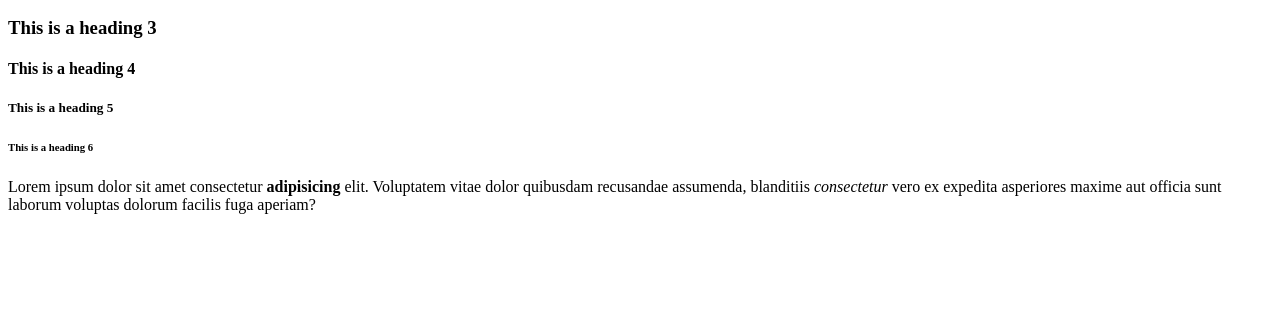
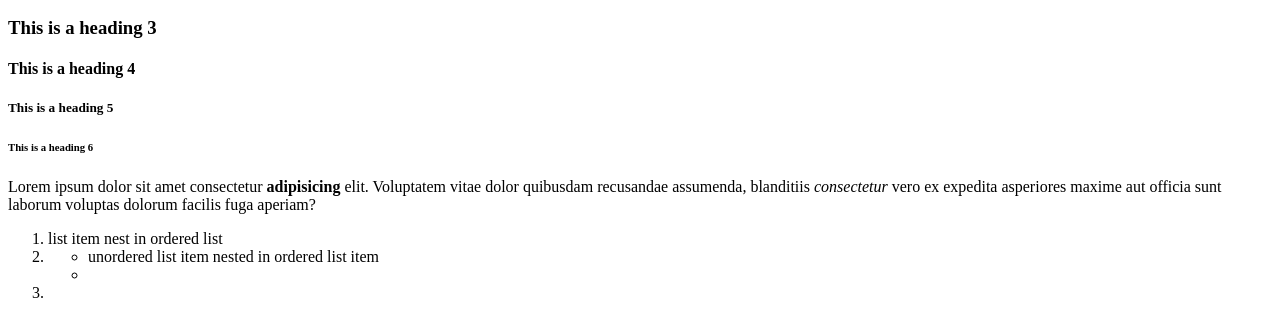
Before and after one commit to mvz-theFluffyStache/html_basics, a plain HTML site: page index.html in a window 1280 px wide. Shown: the part 198-534 px from the top of the page. Drawn offline with Linux system fonts and the light colour scheme.

Commit message:
added lists with nested items to show how nested elements work

```diff
--- a/index.html
+++ b/index.html
@@ -38,5 +38,13 @@
     <!-- Text emphasis -->
      <p>Lorem ipsum dolor sit amet consectetur <strong>adipisicing</strong> elit. Voluptatem vitae dolor quibusdam recusandae assumenda, blanditiis <em>consectetur</em> vero ex expedita asperiores maxime aut officia sunt laborum voluptas dolorum facilis fuga aperiam?</p>
     <!-- nested elements -->
+     <ol>
+        <li>list item nest in ordered list</li>
+        <li><ul>
+            <li>unordered list item nested in ordered list item</li>
+            <li></li>
+        </ul></li>
+        <li></li>
+     </ol>
  </body>
  </html>
```
